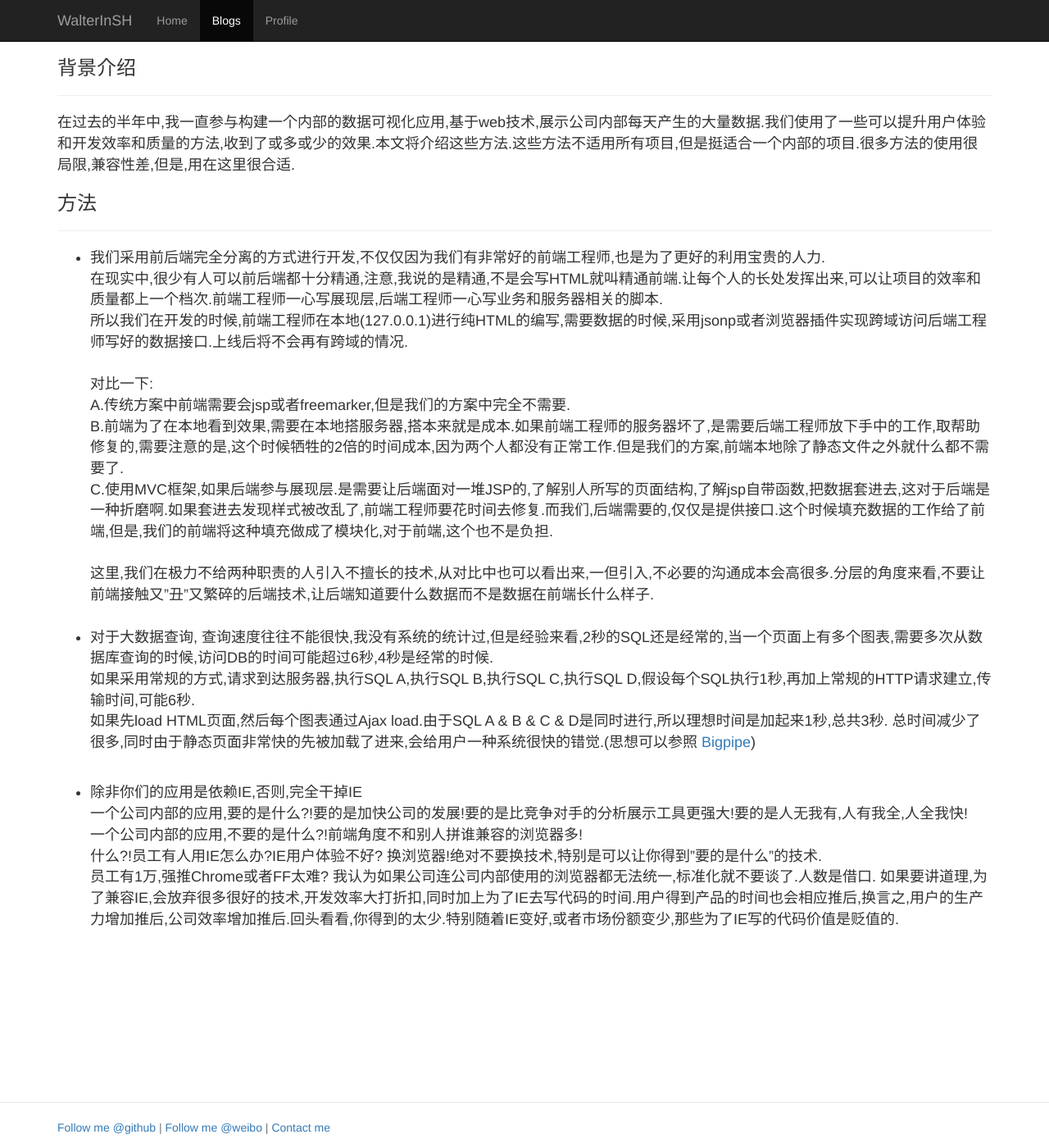
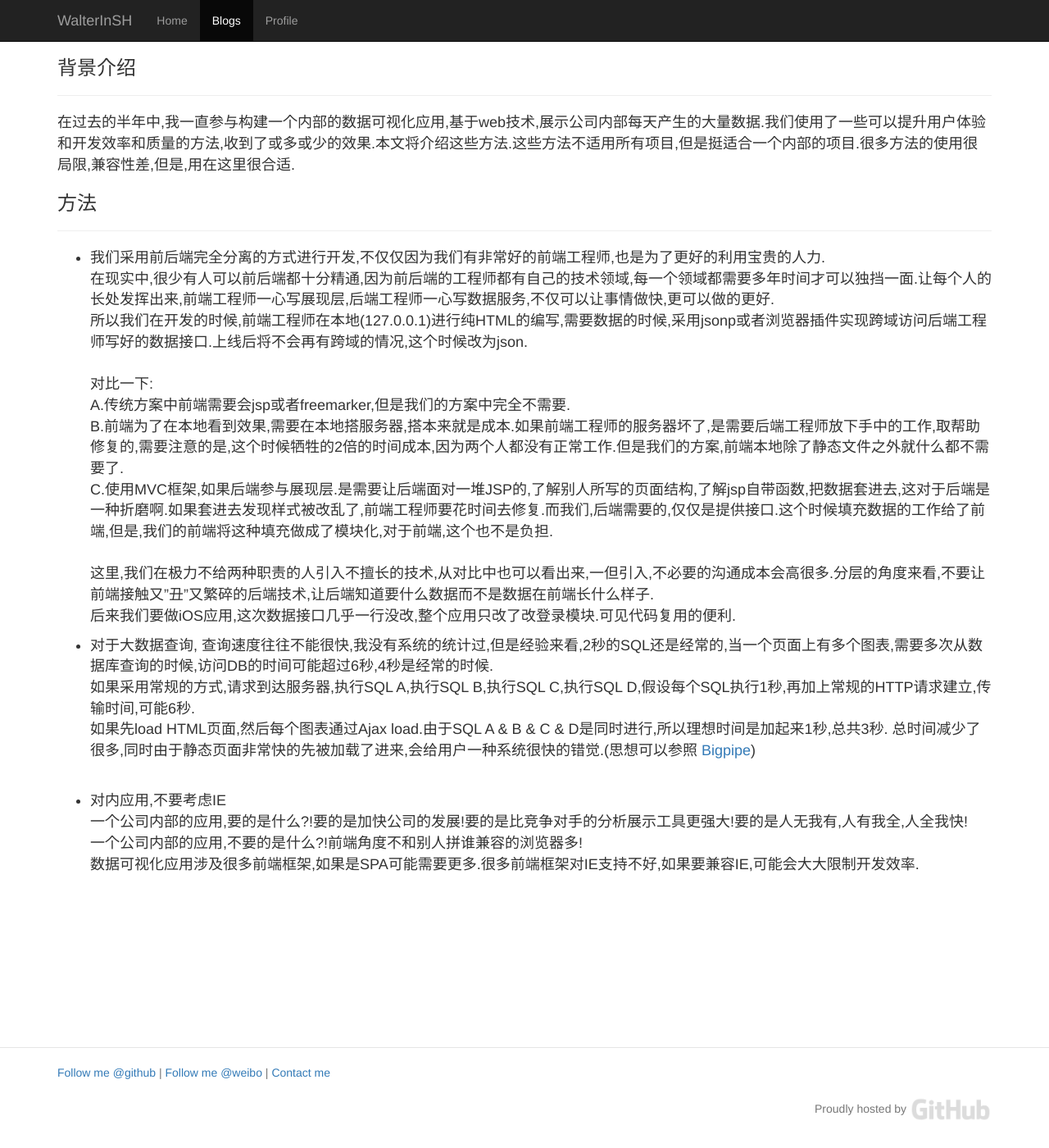
Before and after one commit to WalterInSH/walterinsh.github.io, a Jekyll site: the page built from _posts/2014-03-01-How-do-we-build-a-data-visualization-system.md, in a window 1280 px wide and 1400 px high. Shown: the whole window at 82% size. Built offline with Jekyll 4.4.1, drawn with Linux system fonts in a browser that asks for light colours; nearby versions of some CDN libraries; Markdown is read by kramdown in place of the engine named in the settings.

Commit message:
update blog

```diff
--- a/_posts/2014-03-01-How-do-we-build-a-data-visualization-system.md
+++ b/_posts/2014-03-01-How-do-we-build-a-data-visualization-system.md
@@ -11,8 +11,8 @@
 ### 方法
 ---
 * 我们采用前后端完全分离的方式进行开发,不仅仅因为我们有非常好的前端工程师,也是为了更好的利用宝贵的人力.
-<br/>在现实中,很少有人可以前后端都十分精通,注意,我说的是精通,不是会写HTML就叫精通前端.让每个人的长处发挥出来,可以让项目的效率和质量都上一个档次.前端工程师一心写展现层,后端工程师一心写业务和服务器相关的脚本.
-<br/>所以我们在开发的时候,前端工程师在本地(127.0.0.1)进行纯HTML的编写,需要数据的时候,采用jsonp或者浏览器插件实现跨域访问后端工程师写好的数据接口.上线后将不会再有跨域的情况.
+<br/>在现实中,很少有人可以前后端都十分精通,因为前后端的工程师都有自己的技术领域,每一个领域都需要多年时间才可以独挡一面.让每个人的长处发挥出来,前端工程师一心写展现层,后端工程师一心写数据服务,不仅可以让事情做快,更可以做的更好.
+<br/>所以我们在开发的时候,前端工程师在本地(127.0.0.1)进行纯HTML的编写,需要数据的时候,采用jsonp或者浏览器插件实现跨域访问后端工程师写好的数据接口.上线后将不会再有跨域的情况,这个时候改为json.
 <br/>
 <br/>
 对比一下:
@@ -25,8 +25,8 @@
 <br/>
 <br/>
 这里,我们在极力不给两种职责的人引入不擅长的技术,从对比中也可以看出来,一但引入,不必要的沟通成本会高很多.分层的角度来看,不要让前端接触又"丑"又繁碎的后端技术,让后端知道要什么数据而不是数据在前端长什么样子.
-<br/>
-<br/>
+<br/>后来我们要做iOS应用,这次数据接口几乎一行没改,整个应用只改了改登录模块.可见代码复用的便利.
+
 * 对于大数据查询, 查询速度往往不能很快,我没有系统的统计过,但是经验来看,2秒的SQL还是经常的,当一个页面上有多个图表,需要多次从数据库查询的时候,访问DB的时间可能超过6秒,4秒是经常的时候.
 <br/>
 如果采用常规的方式,请求到达服务器,执行SQL A,执行SQL B,执行SQL C,执行SQL D,假设每个SQL执行1秒,再加上常规的HTTP请求建立,传输时间,可能6秒.
@@ -36,12 +36,10 @@
 <br/>
 <br/>
 
-* 除非你们的应用是依赖IE,否则,完全干掉IE
+* 对内应用,不要考虑IE
 <br/>
 一个公司内部的应用,要的是什么?!要的是加快公司的发展!要的是比竞争对手的分析展示工具更强大!要的是人无我有,人有我全,人全我快!
 <br/>
 一个公司内部的应用,不要的是什么?!前端角度不和别人拼谁兼容的浏览器多!
 <br/>
-什么?!员工有人用IE怎么办?IE用户体验不好? 换浏览器!绝对不要换技术,特别是可以让你得到"要的是什么"的技术.
-<br/>
-员工有1万,强推Chrome或者FF太难? 我认为如果公司连公司内部使用的浏览器都无法统一,标准化就不要谈了.人数是借口. 如果要讲道理,为了兼容IE,会放弃很多很好的技术,开发效率大打折扣,同时加上为了IE去写代码的时间.用户得到产品的时间也会相应推后,换言之,用户的生产力增加推后,公司效率增加推后.回头看看,你得到的太少.特别随着IE变好,或者市场份额变少,那些为了IE写的代码价值是贬值的.
+数据可视化应用涉及很多前端框架,如果是SPA可能需要更多.很多前端框架对IE支持不好,如果要兼容IE,可能会大大限制开发效率.
```
